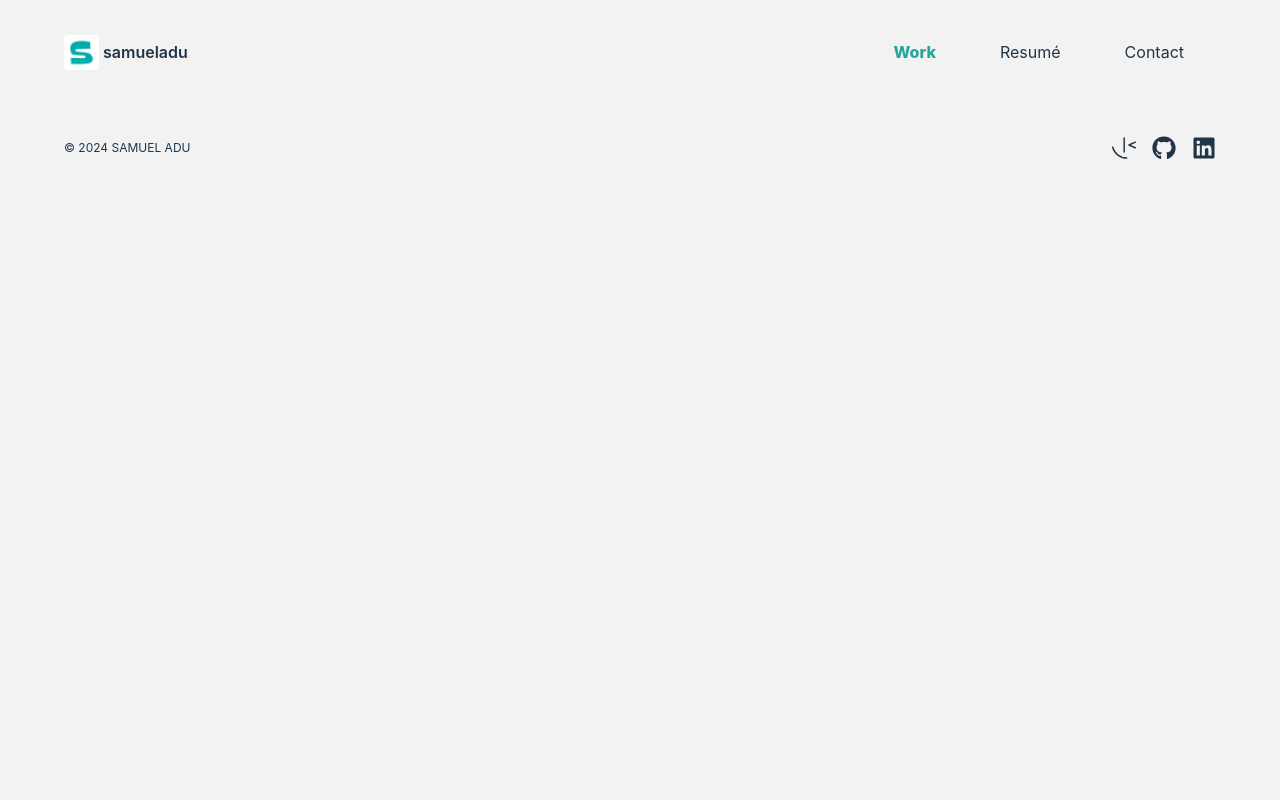
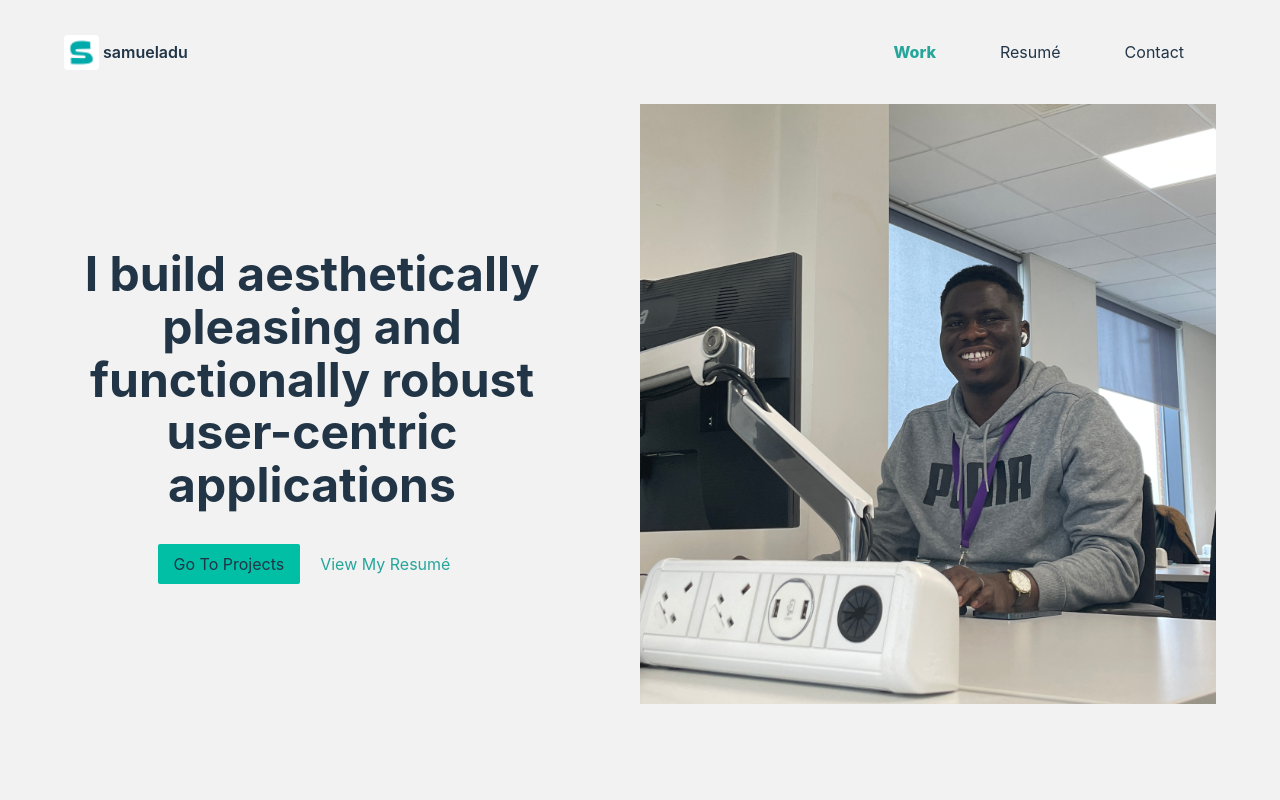
Before and after one commit to samuel-adu/portfolio-v3, a React (Vite) app: page / in a window 1280 px wide. Shown: the top 800 px of the page. Built offline with nearby package versions, Linux system fonts and the light colour scheme.

Commit message:
add index to home path

```diff
--- a/src/App.jsx
+++ b/src/App.jsx
@@ -8,7 +8,7 @@ function App() {
     <BrowserRouter>
       <Routes>
         <Route path="/" element={<Layout />}>
-          <Route element={<Home />} />
+          <Route index element={<Home />} />
           <Route path="resume" element={<MyResume />} />
         </Route>
       </Routes>
```
